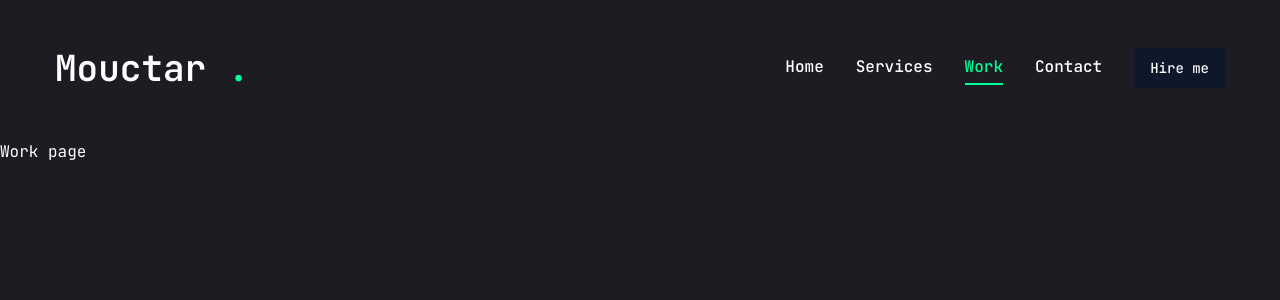
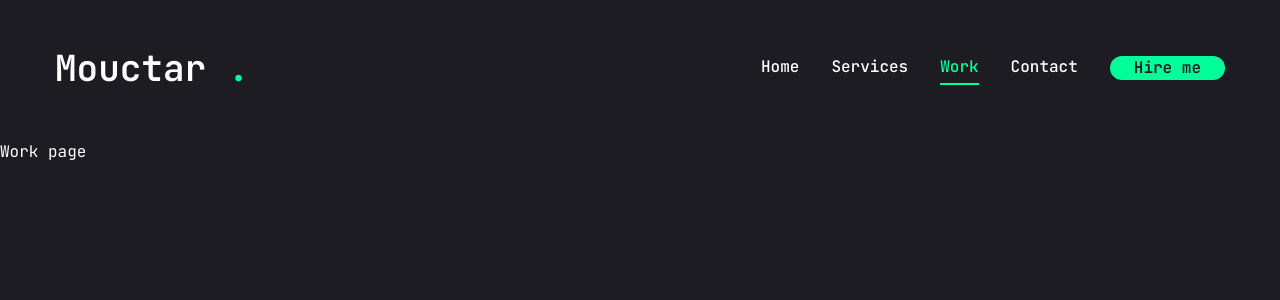
Before and after one commit to MOUCTARLAWAN/portefolio2, a Next.js app: page /work in a window 1280 px wide. Shown: the top 300 px of the page. Built offline with nearby package versions, Linux system fonts and the light colour scheme.

Commit message:
Home page

```diff
--- a/components/MobileNav.jsx
+++ b/components/MobileNav.jsx
@@ -29,6 +29,7 @@
     }
 ]
 const MobileNav = () => {
+    const pathname = usePathname()
   return (
     <Sheet>
         <SheetTrigger className="flex items-center justify-center">
@@ -42,7 +43,17 @@
                     </h1>
                 </Link>
             </div>
-            <nav>nav</nav>
+            <nav className="flex flex-col justify-center items-center gap-8">
+                {links.map((link, index)=> {
+                    return (
+                        <Link href={link.path} key={index} className={`${
+                            link.path === pathname &&
+                            "text-accent border-b-2 border-accent"
+                            } text-xl capitalize hover:text-accent transition-all`}>
+                            {link.name}
+                        </Link>)
+                })}
+            </nav>
         </SheetContent>
     </Sheet>
   )
--- a/components/ui/button.jsx
+++ b/components/ui/button.jsx
@@ -5,25 +5,22 @@
 import { cn } from "@/lib/utils"
 
 const buttonVariants = cva(
-  "inline-flex items-center justify-center gap-2 whitespace-nowrap rounded-md text-sm font-medium ring-offset-white transition-colors focus-visible:outline-none focus-visible:ring-2 focus-visible:ring-slate-950 focus-visible:ring-offset-2 disabled:pointer-events-none disabled:opacity-50 [&_svg]:pointer-events-none [&_svg]:size-4 [&_svg]:shrink-0 dark:ring-offset-slate-950 dark:focus-visible:ring-slate-300",
+  "inline-flex items-center justify-center whitespace-nowrap rounded-full text-base font-semibold ring-offset-white transition-colors",
   {
     variants: {
       variant: {
-        default: "bg-slate-900 text-slate-50 hover:bg-slate-900/90 dark:bg-slate-50 dark:text-slate-900 dark:hover:bg-slate-50/90",
-        destructive:
-          "bg-red-500 text-slate-50 hover:bg-red-500/90 dark:bg-red-900 dark:text-slate-50 dark:hover:bg-red-900/90",
-        outline:
-          "border border-slate-200 bg-white hover:bg-slate-100 hover:text-slate-900 dark:border-slate-800 dark:bg-slate-950 dark:hover:bg-slate-800 dark:hover:text-slate-50",
-        secondary:
-          "bg-slate-100 text-slate-900 hover:bg-slate-100/80 dark:bg-slate-800 dark:text-slate-50 dark:hover:bg-slate-800/80",
-        ghost: "hover:bg-slate-100 hover:text-slate-900 dark:hover:bg-slate-800 dark:hover:text-slate-50",
-        link: "text-slate-900 underline-offset-4 hover:underline dark:text-slate-50",
+        default:
+            "bg-accent text-primary hover:bg-accent-hover",
+        primary:
+            "bg-primary text-white",
+        online:
+            "border border-accent bg-transparent text-accent hover:bg-accent hover:text-primary"
       },
       size: {
-        default: "h-10 px-4 py-2",
-        sm: "h-9 rounded-md px-3",
-        lg: "h-11 rounded-md px-8",
-        icon: "h-10 w-10",
+        default: "h-[44px-] px-6",
+        md: "h-[48px-] px-6",
+        lg: "h-[56px-] px-8 text-sm uppercase tracking-[2px]",
+
       },
     },
     defaultVariants: {
```
